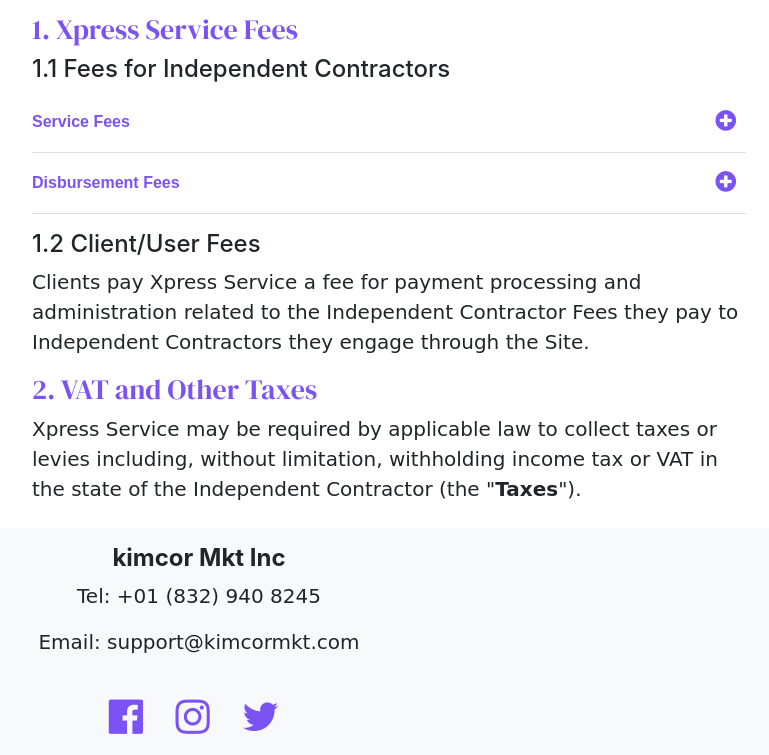
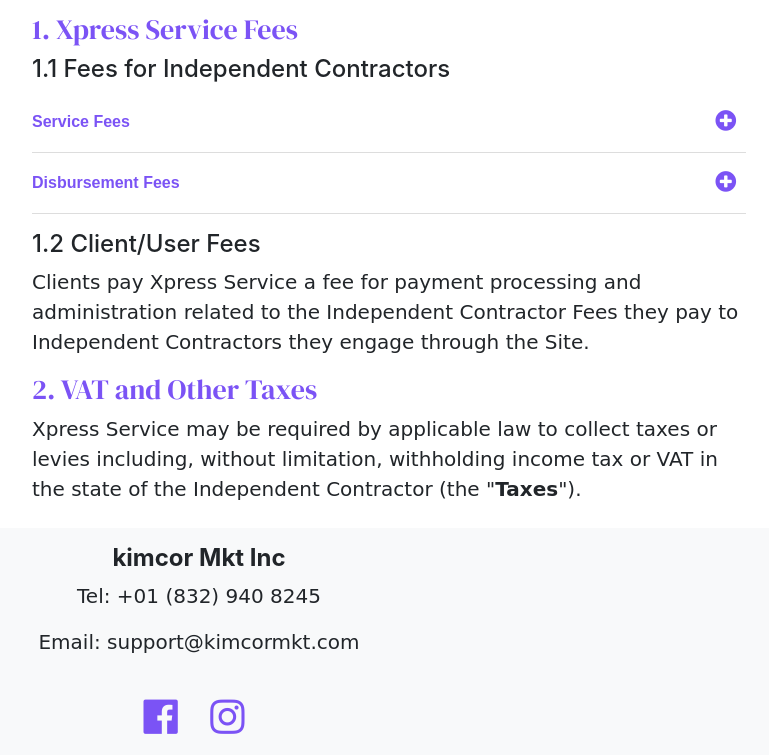
Before and after one commit to AnsleyL33/xpressService, a plain HTML site: page policy/paymentpolicy.html in a window 1280 px wide. Shown: the part 714-1469 px from the top of the page, without its empty margins (441-1210 px from the left). Drawn offline with nearby package versions, Linux system fonts and the light colour scheme; a web font is replaced by a local one.

Commit message:
link to social media

```diff
--- a/policy/paymentpolicy.html
+++ b/policy/paymentpolicy.html
@@ -133,9 +133,8 @@
         <div class="row mt-4">
           <div class="col text-center">
             <p class="lead">
-              <a href="#" class="mx-2"><i class="fa fa-facebook-official fa-2x" aria-hidden="true"></i></a>
-              <a href="#" class="mx-2"><i class="fa fa-instagram fa-2x" aria-hidden="true"></i></a>
-              <a href="#" class="mx-2"><i class="fa fa-twitter fa-2x"  aria-hidden="true"></i></a>
+              <a href="https://www.facebook.com/kimcorMKTXS" class="mx-2"><i class="fa fa-facebook-official fa-2x" aria-hidden="true"></i></a>
+              <a href="https://www.instagram.com/kimcor.mkt/" class="mx-2"><i class="fa fa-instagram fa-2x" aria-hidden="true"></i></a>
             </p>
           </div>
         </div>
```
Also changed, not shown: policy/privacy.html (+2 -3 lines), policy/tac.html (+2 -3 lines).
